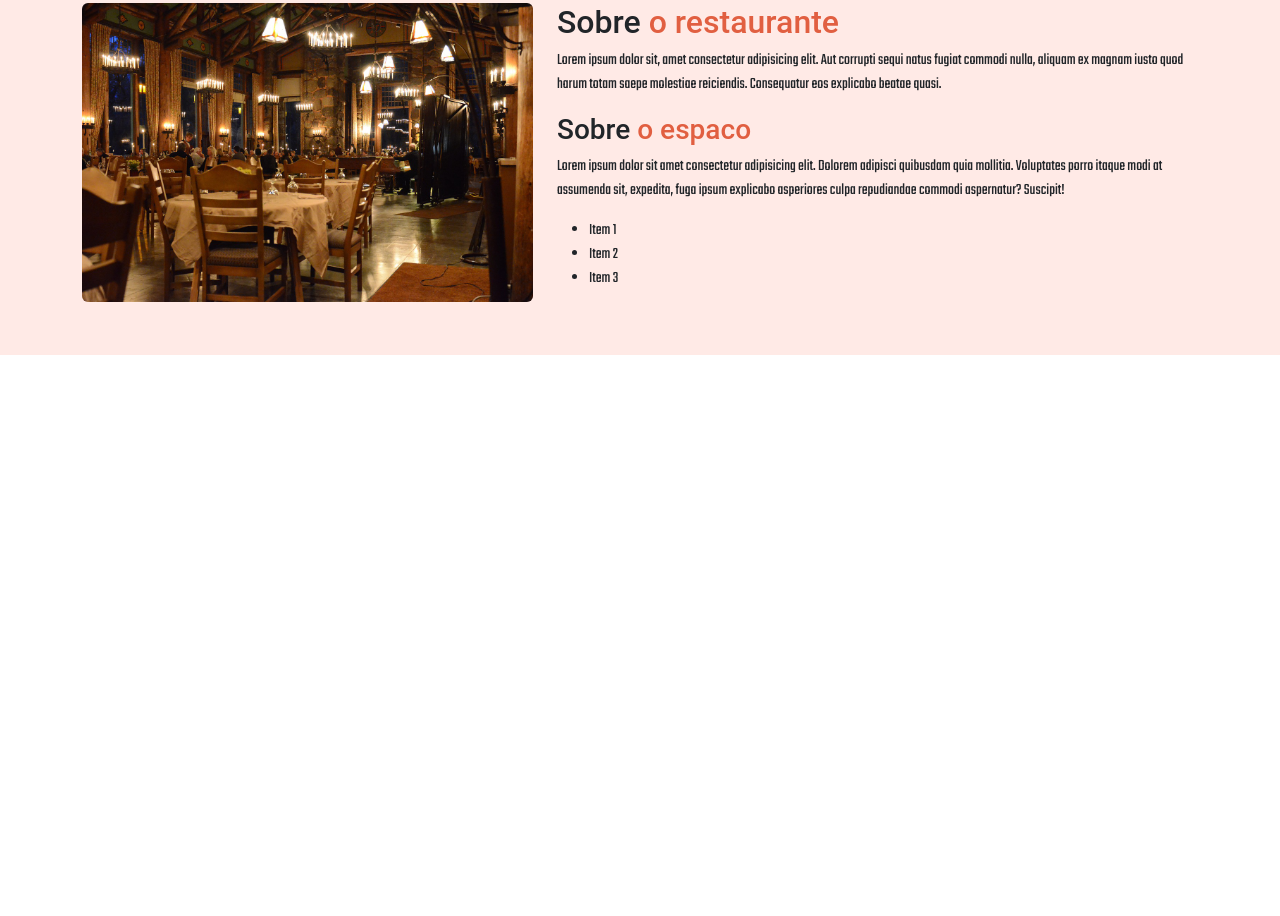
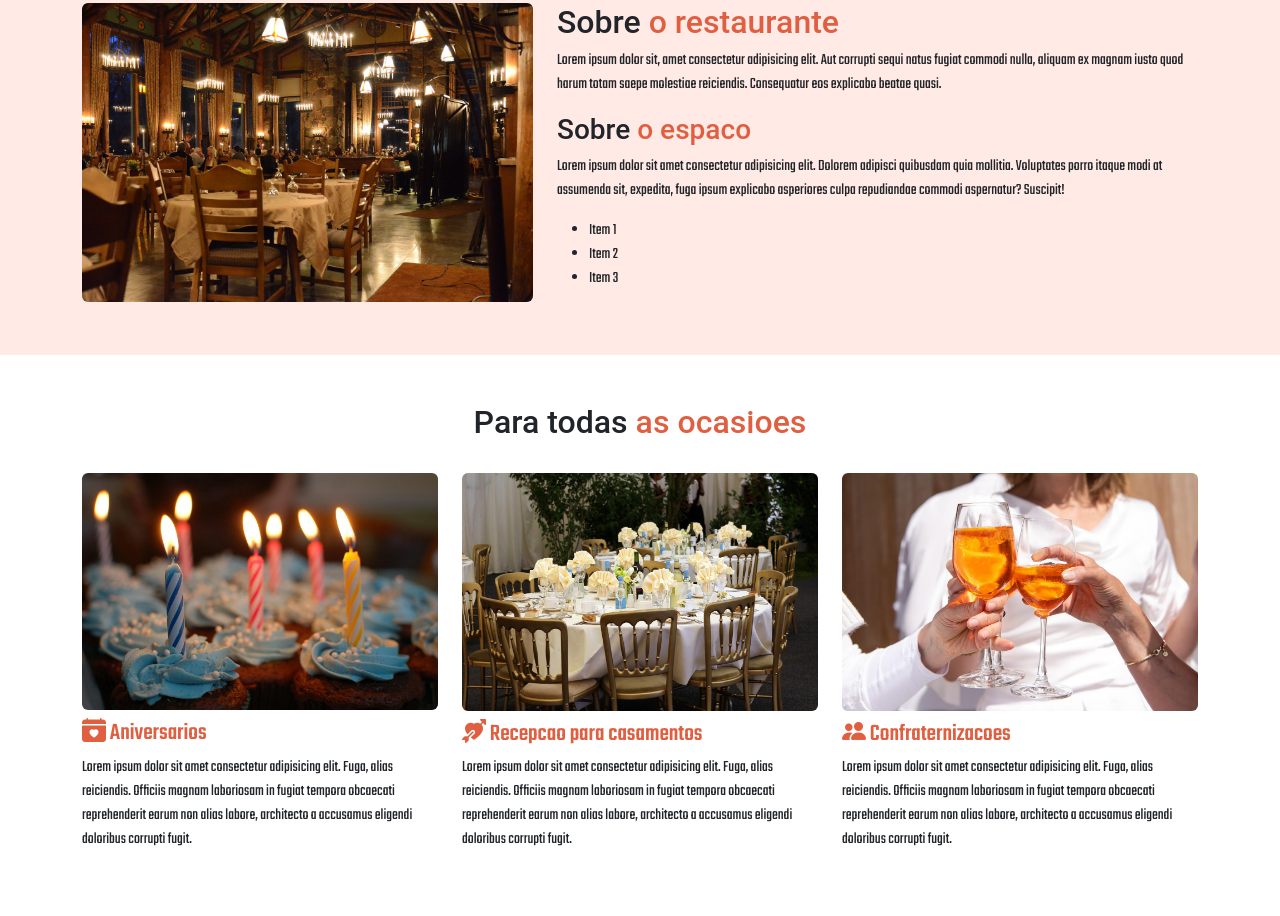
Before and after one commit to GuilhermeMurata/Projeto_1, a plain HTML site: page index.html in a window 1280 px wide. Shown: the part 893-1809 px from the top of the page. Before the commit the page ends 1248 px from the top, so only its background shows below. Drawn offline with nearby package versions, Linux system fonts and the light colour scheme.

Commit message:
add new section (eventos)

```diff
--- a/index.html
+++ b/index.html
@@ -28,7 +28,7 @@
                             Sobre o restaurante</a>
                     </li>
                     <li class="nav-item fw-bold">
-                        <a href="" class="nav-link ">
+                        <a href="#eventos" class="nav-link ">
                             <i class="bi bi-calendar-check me-1"></i>
                             Eventos</a>
                     </li>
@@ -79,11 +79,11 @@
                             <img src="./img/restaurante.jpg" class="d-block w-100 rounded" alt="Foto do espaco interno do restaurante">
                         </div>
                         <div class="col-md-7">
-                            <h2 class="section-title">Sobre <span>o restaurante</span></h2>
+                            <h2 class="section-title">Sobre <span class="text-colored">o restaurante</span></h2>
                             <p>
                                 Lorem ipsum dolor sit, amet consectetur adipisicing elit. Aut corrupti sequi natus fugiat commodi nulla, aliquam ex magnam iusto quod harum totam saepe molestiae reiciendis. Consequatur eos explicabo beatae quasi.
                             </p>
-                            <h3 class="section-title">Sobre <span>o espaco</span></h3>
+                            <h3 class="section-title">Sobre <span class="text-colored">o espaco</span></h3>
                             <p>
                                 Lorem ipsum dolor sit amet consectetur adipisicing elit. Dolorem adipisci quibusdam quia mollitia. Voluptates porro itaque modi at assumenda sit, expedita, fuga ipsum explicabo asperiores culpa repudiandae commodi aspernatur? Suscipit!
                             </p>
@@ -97,6 +97,42 @@
                 </div>
             </div>
         </section>
+        <section id="eventos" class="pt-5 pb-5">
+            <div class="container">
+                <div class="row">
+                    <h2 class="section-title text-center">Para todas <span class="text-colored">as ocasioes</span></h2>
+                </div>
+                <div class="row mt-4">
+                    <div class="col-md-4">
+                        <img src="./img/eventos/aniversario.jpg" alt="" class="d-block w-100 rounded mb-2">
+                        <h3 class="text-colored fs-4">
+                            <i class="bi bi-calendar-heart-fill"></i>
+                            Aniversarios</h3>
+                        <p>
+                            Lorem ipsum dolor sit amet consectetur adipisicing elit. Fuga, alias reiciendis. Officiis magnam laboriosam in fugiat tempora obcaecati reprehenderit earum non alias labore, architecto a accusamus eligendi doloribus corrupti fugit.
+                        </p>
+                    </div>
+                    <div class="col-md-4">
+                        <img src="./img/eventos/casamento.jpg" alt="" class="d-block w-100 rounded mb-2">
+                        <h3 class="text-colored fs-4">
+                            <i class="bi bi-arrow-through-heart-fill"></i>
+                            Recepcao para casamentos</h3>
+                        <p>
+                            Lorem ipsum dolor sit amet consectetur adipisicing elit. Fuga, alias reiciendis. Officiis magnam laboriosam in fugiat tempora obcaecati reprehenderit earum non alias labore, architecto a accusamus eligendi doloribus corrupti fugit.
+                        </p>
+                    </div>
+                    <div class="col-md-4">
+                        <img src="./img/eventos/confraternizacoes.jpg" alt="" class="d-block w-100 rounded mb-2">
+                        <h3 class="text-colored fs-4">
+                            <i class="bi bi-people-fill"></i>
+                            Confraternizacoes</h3>
+                        <p>
+                            Lorem ipsum dolor sit amet consectetur adipisicing elit. Fuga, alias reiciendis. Officiis magnam laboriosam in fugiat tempora obcaecati reprehenderit earum non alias labore, architecto a accusamus eligendi doloribus corrupti fugit.
+                        </p>
+                    </div>
+                </div>
+            </div>
+        </section>
     </div>
 
     <script src="./lib/bootstrap.bundle.min.js"></script>
--- a/main.css
+++ b/main.css
@@ -29,10 +29,10 @@ body {
     font-family: "Roboto", sans-serif;
 }
 
-.section-title span {
-    color: #e15f41;
-}
-
 #sobre-o-restaurante {
     background-color: #ffeae6;
 }
+
+.text-colored {
+    color: #e15f41;
+}
```
